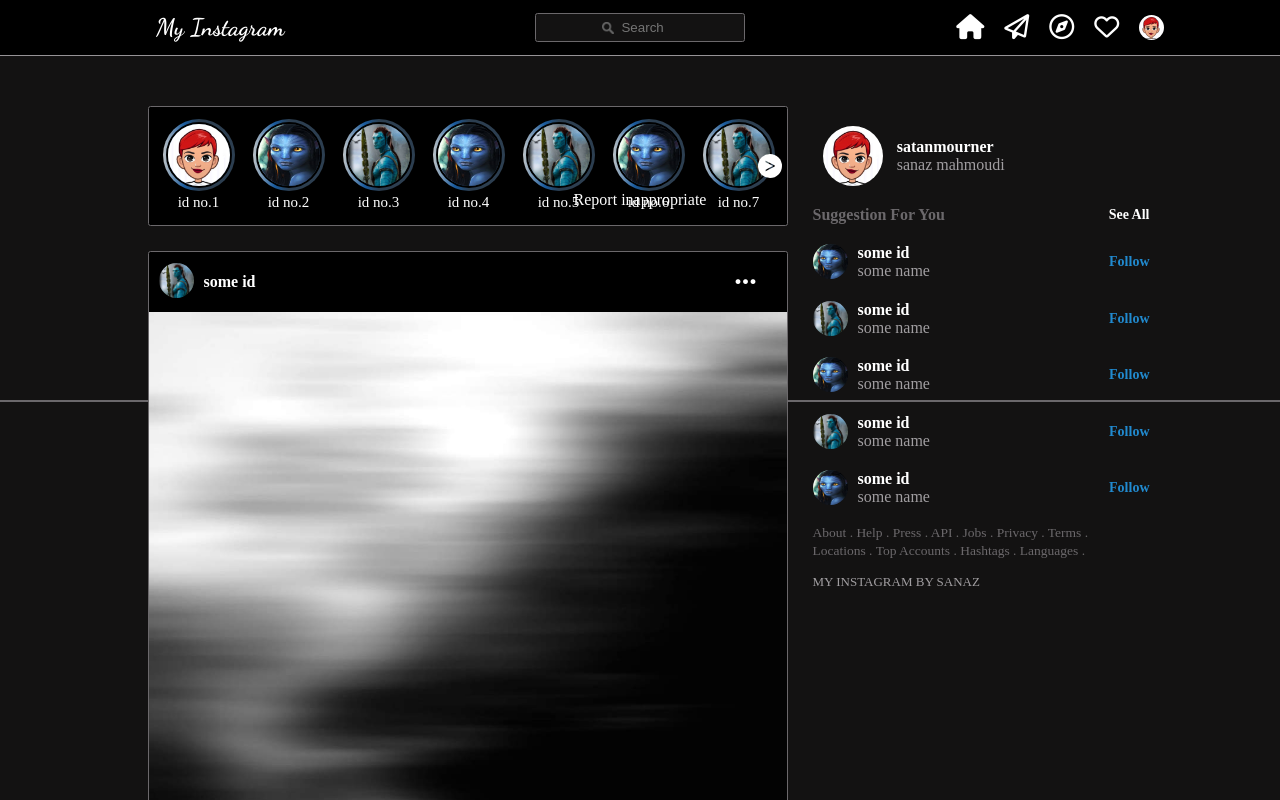
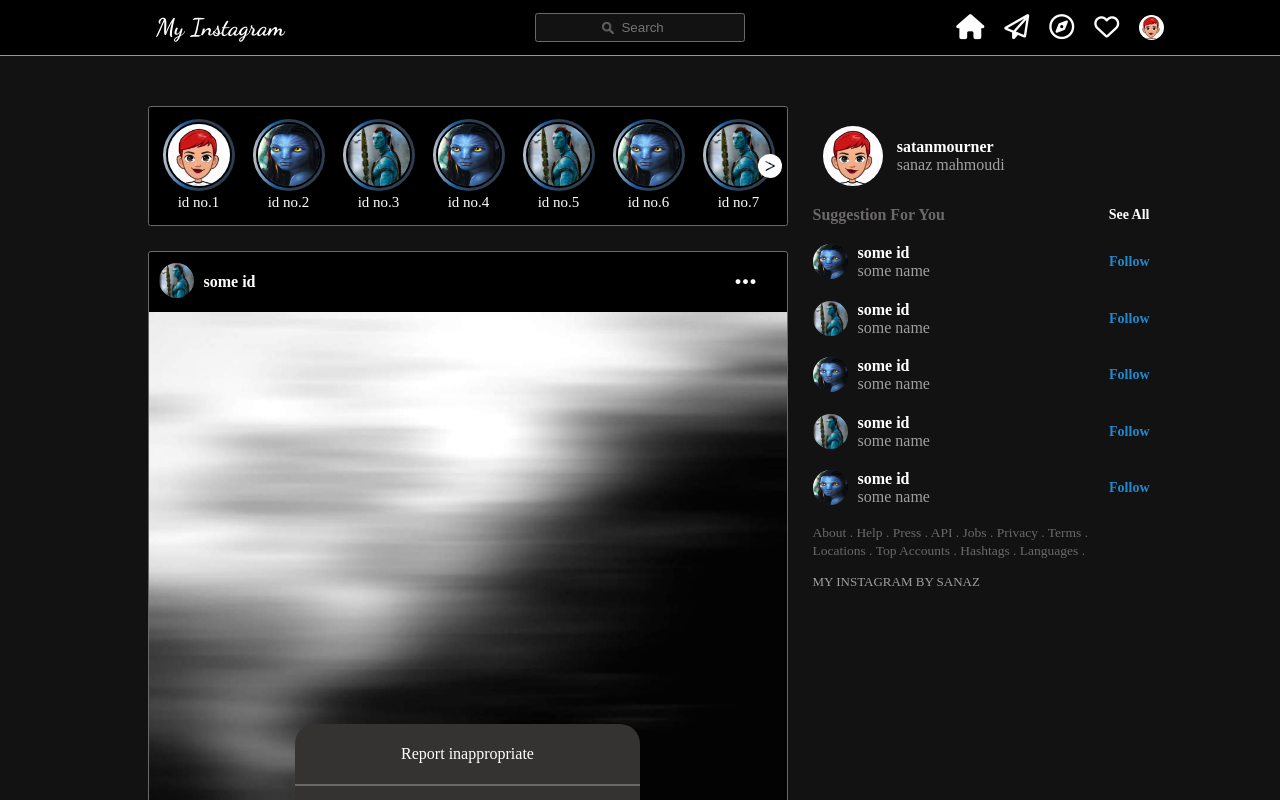
Before and after one commit to satanmourner/Sample-Instagram, a React (Create React App) app: page / in a window 1280 px wide. Both pictures are taken after a click on the element "...". Shown: the top 800 px of the page. Built offline with nearby package versions, Linux system fonts and the light colour scheme.

Commit message:
some changes for more content

```diff
--- a/src/components/Content.jsx
+++ b/src/components/Content.jsx
@@ -75,7 +75,7 @@ export default class Content extends React.Component {
             ...
           </div>
         </div>
-        <div className="more-section" style={{display: this.state.more ? "block" : "none"}}>
+        <div className="more-container" style={{display: this.state.more ? "block" : "none"}}>
           <div className="more-link borderUp" ref={this.link}>
             <a href="mailto: mahmoudi.sanaz59@gmail.com">Report inappropriate</a>
           </div>
```
